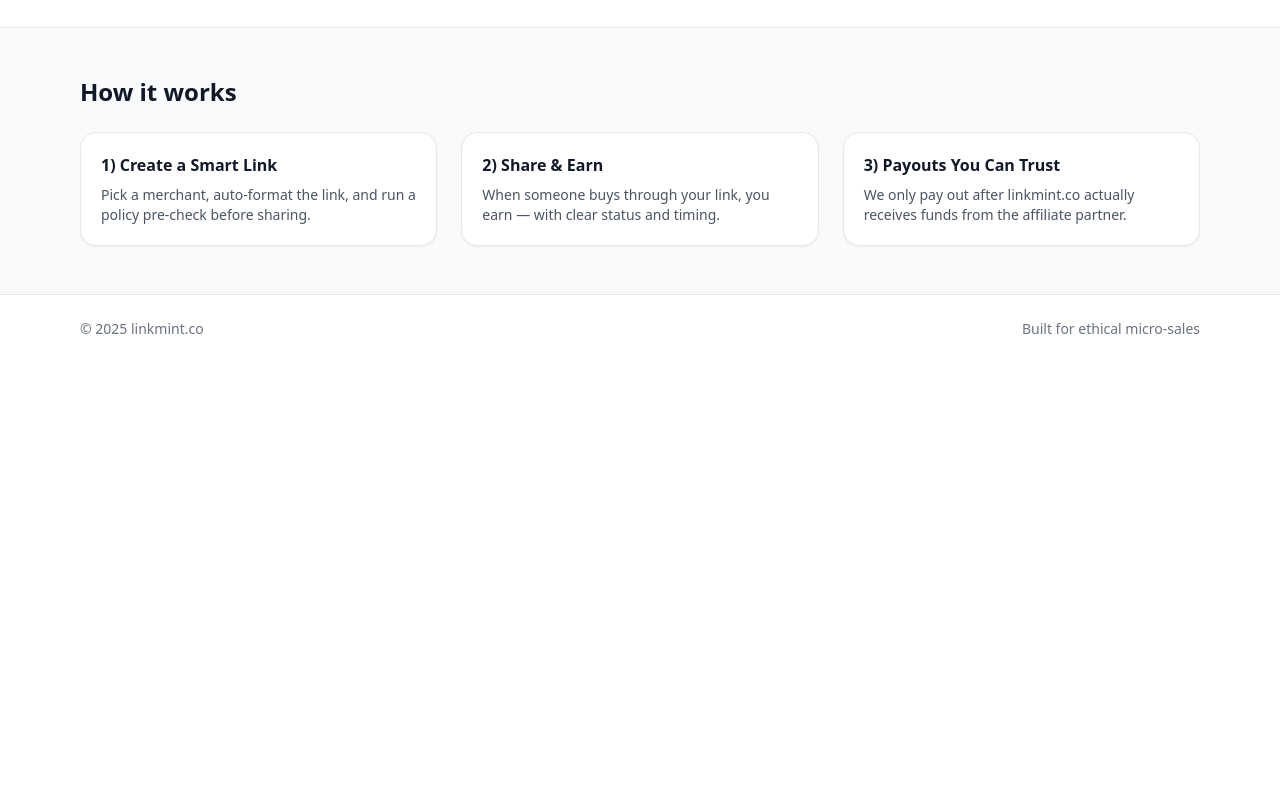
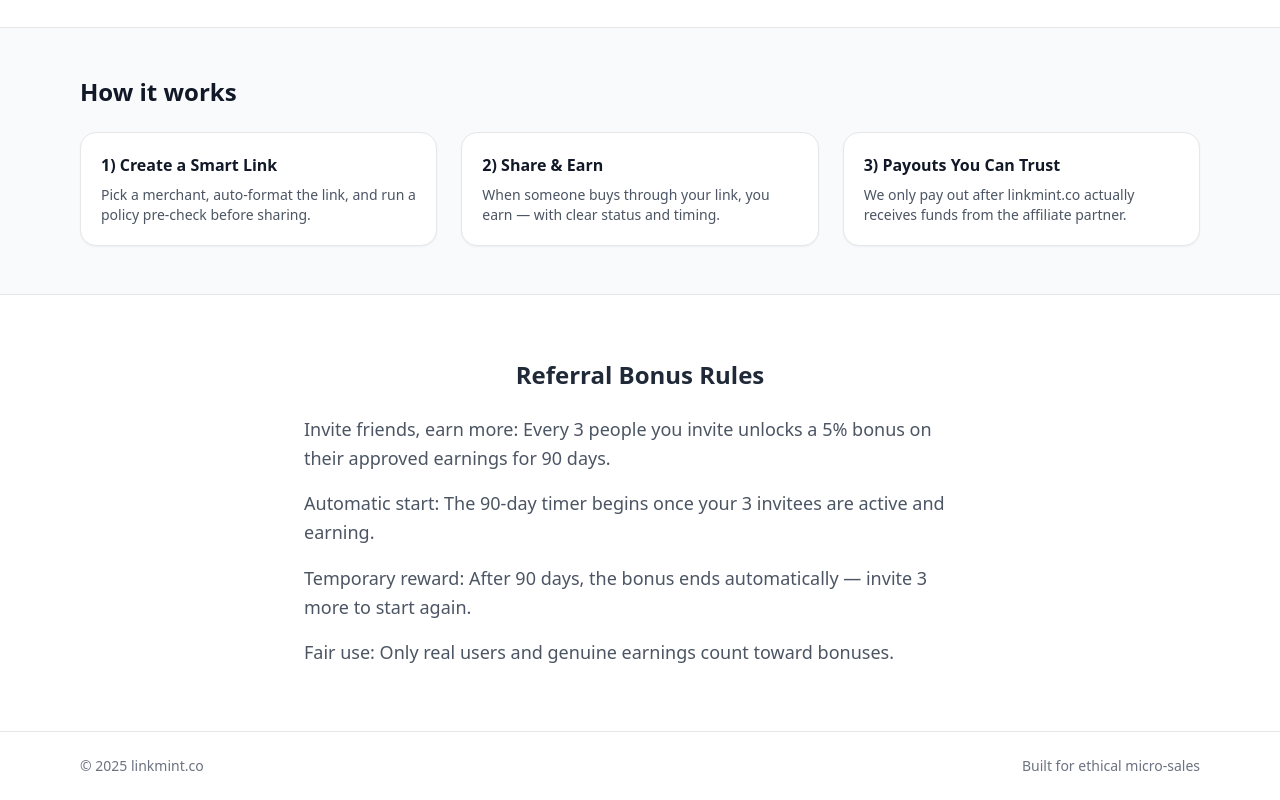
Before and after one commit to begintolern/Linkmint, a Next.js app: page / in a window 1280 px wide. Shown: the part 907-1707 px from the top of the page. Before the commit the page ends 1270 px from the top, so only its background shows below. Built offline with nearby package versions, Linux system fonts and the light colour scheme.

Commit message:
Add Referral Bonus Rules section to landing page (multilingual)

```diff
--- a/app/page.tsx
+++ b/app/page.tsx
@@ -42,6 +42,13 @@ export default function LandingPage() {
         how_3_t: "3) Payout na Klaro",
         how_3_d:
           "Nagbabayad lamang kapag na-receive ng linkmint.co ang funds mula sa affiliate partner.",
+        referral_title: "Referral Bonus Rules",
+        referral_points: [
+          "Mag-imbita ng mga kaibigan para kumita pa: Tuwing 3 invite, may 5% bonus ka sa kanilang approved earnings sa loob ng 90 araw.",
+          "Awtomatikong magsisimula ang 90-araw na timer kapag aktibo at kumikita na ang iyong tatlong naimbitahan.",
+          "Pagkatapos ng 90 araw, matatapos ang bonus — mag-imbita ulit ng 3 para magsimula ulit.",
+          "Tanging totoong users at valid na earnings lang ang bibilangin para sa bonuses.",
+        ],
         video_caption: "Preview: Phone-size view (9:16)",
         trust_line:
           "Kumpleto ang paliwanag tungkol sa payout timing at rules sa Trust Center.",
@@ -67,6 +74,13 @@ export default function LandingPage() {
       how_3_t: "3) Payouts You Can Trust",
       how_3_d:
         "We only pay out after linkmint.co actually receives funds from the affiliate partner.",
+      referral_title: "Referral Bonus Rules",
+      referral_points: [
+        "Invite friends, earn more: Every 3 people you invite unlocks a 5% bonus on their approved earnings for 90 days.",
+        "Automatic start: The 90-day timer begins once your 3 invitees are active and earning.",
+        "Temporary reward: After 90 days, the bonus ends automatically — invite 3 more to start again.",
+        "Fair use: Only real users and genuine earnings count toward bonuses.",
+      ],
       video_caption: "Preview: Phone-size view (9:16)",
       trust_line:
         "Full payout timing and rules are explained in the Trust Center.",
@@ -175,6 +189,20 @@ export default function LandingPage() {
         </div>
       </section>
 
+      {/* Referral Bonus Rules */}
+      <section className="border-t bg-white">
+        <div className="mx-auto max-w-6xl px-4 py-16 text-center">
+          <h2 className="text-2xl font-semibold mb-6 text-gray-800">
+            {t.referral_title}
+          </h2>
+          <ul className="text-gray-600 space-y-4 text-lg leading-relaxed text-left max-w-2xl mx-auto">
+            {t.referral_points.map((point, i) => (
+              <li key={i}>{point}</li>
+            ))}
+          </ul>
+        </div>
+      </section>
+
       {/* Footer */}
       <footer className="border-t">
         <div className="mx-auto flex max-w-6xl items-center justify-between px-4 py-6 text-sm text-gray-500">
```
